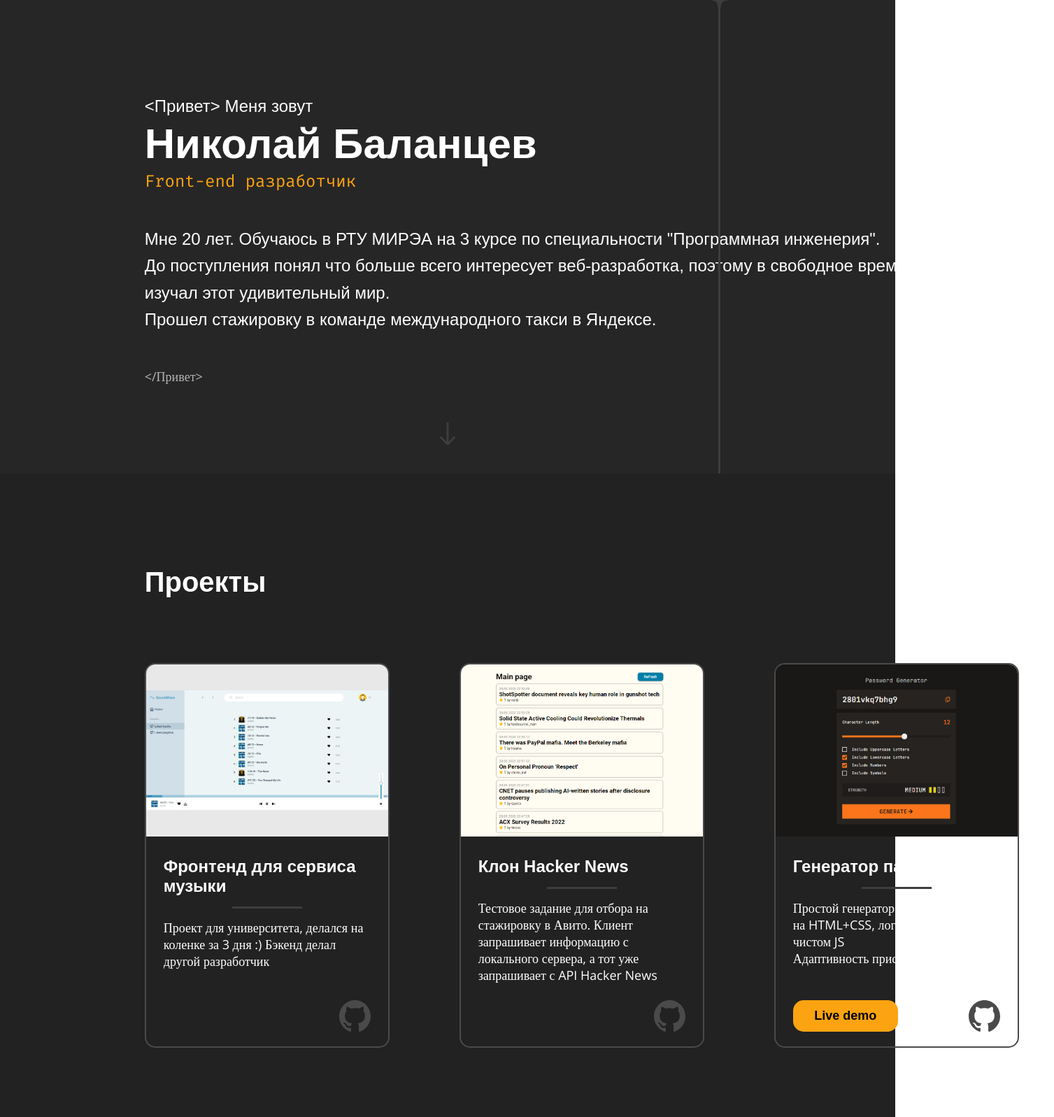
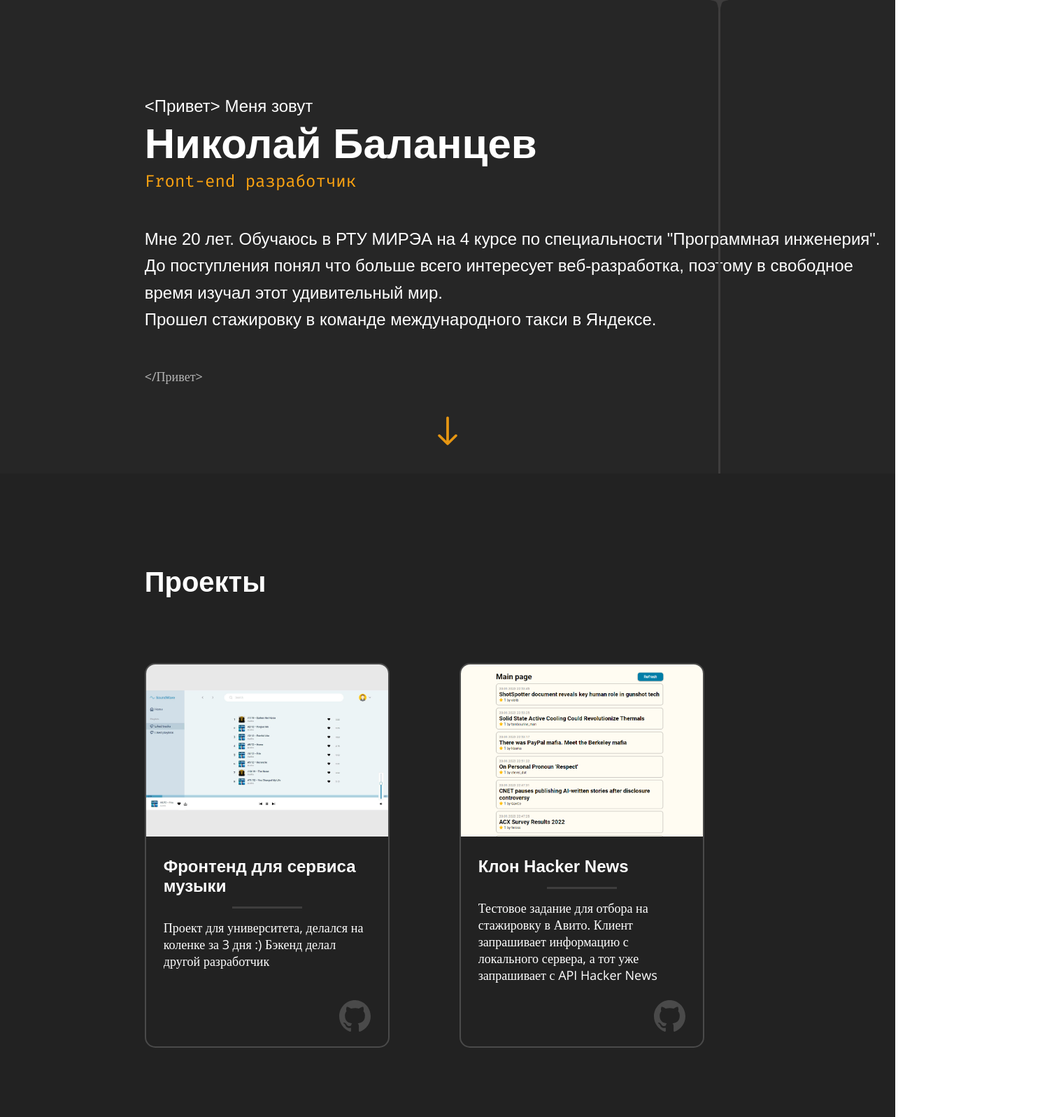
Before and after one commit to NikolaB131-org/Portfolio, a React (Vite) app: page / in a window 1280 px wide. Shown: the part 123-1720 px from the top of the page at 70% size, 1507 px wide, since content can reach past the window. Built offline with nearby package versions, Linux system fonts and the light colour scheme.

Commit message:
Refactoring

```diff
--- a/src/App.module.css
+++ b/src/App.module.css
@@ -27,13 +27,15 @@
 
 /* Arrow */
 .arrow {
+  width: 30px;
+  height: auto;
   position: fixed;
   bottom: 40px;
   left: 50vw;
   transform: translateX(-50%);
   cursor: pointer;
-  opacity: 1;
-  transition: opacity 400ms;
+  opacity: 0.9;
+  transition: opacity 0.4s linear;
 }
 
 .arrow.hidden {
@@ -49,7 +51,7 @@
 }
 
 .intro {
-  width: 1100px;
+  max-width: 1100px;
   margin: 32.59vh 0 0 16.15vw;
 }
 
@@ -67,7 +69,7 @@
   font-family: 'Fira Mono', monospace;
   font-size: 1.5rem;
   font-weight: 400;
-  color: #FCA311;
+  color: var(--accent-color);
   margin-bottom: 50px;
 }
 
@@ -100,7 +102,7 @@
 }
 
 .projects__container {
-  width: 1300px;
+  max-width: 1300px;
   display: flex;
   flex-wrap: wrap;
   gap: 100px;
--- a/src/App.tsx
+++ b/src/App.tsx
@@ -1,31 +1,32 @@
-import { useEffect } from 'react';
-import SkillsCard from './components/SkillsCard';
-import ProjectCard from './components/ProjectCard';
-import styles from './App.module.css';
-import starImg from './assets/star.png';
-import arrowImg from './assets/arrow.svg';
+import { useEffect, useRef } from 'react';
+import { SkillsCard } from './components/SkillsCard';
+import { ProjectCard } from './components/ProjectCard';
+import starPng from './assets/star.png';
+import arrowSvg from './assets/arrow.svg';
 import soundwave_frontend_screenshot from './assets/projects_screenshots/Soundwave-frontend.jpg';
 import avito_internship_project_screenshot from './assets/projects_screenshots/Avito-internship-project_1280x720.png';
 import password_generator_app_screenshot from './assets/projects_screenshots/Password-generator-app_1280x720.jpg';
 import product_preview_card_component_screenshot from './assets/projects_screenshots/Product-preview-card-component_1280x720.jpg';
+import styles from './App.module.css';
 
-function App() {
-  function onArrowClick() { // scroll animation
+export function App() {
+  const arrowRef = useRef<HTMLImageElement>(null)
+
+  const onArrowClick = () => { // scroll animation
     if (window.scrollY < window.innerHeight) {
       scrollTo({top: window.innerHeight, behavior: 'smooth'});
-    } else {
-      scrollTo({top: window.innerHeight * 2, behavior: 'smooth'});
     }
-  }
+  };
 
   useEffect(() => {
-    const arrow = document.getElementsByClassName(styles.arrow)[0] as HTMLImageElement;
+    const arrow = arrowRef.current;
+    if (arrow) {
       window.onscroll = function() {
-      if (window.scrollY % window.innerHeight > 150 ||
-          window.scrollY >= window.innerHeight * 2) {
+        if (window.scrollY >= window.innerHeight / 2) {
           arrow.classList.add(styles.hidden);
         } else {
           arrow.classList.remove(styles.hidden);
+        }
       }
     }
   }, [])
@@ -34,21 +35,28 @@ function App() {
     <>
       <div className={styles.line1}></div>
       <div className={styles.line2}></div>
-      <img className={styles.star} src={starImg} alt="star" />
-      <img className={styles.arrow} src={arrowImg} alt="Прокурутка вниз" role="button" onClick={onArrowClick} />
+      <img className={styles.star} src={starPng} alt="star" />
+      <img
+        ref={arrowRef}
+        className={styles.arrow}
+        src={arrowSvg}
+        alt="Прокурутка вниз"
+        role="button"
+        onClick={onArrowClick}
+      />
 
-      <section className={styles['intro-section']}>
-        <div className={styles.intro}>
+      <div className={styles['intro-section']}>
+        <section className={styles.intro}>
           <div className={styles['intro__greeting-start']}>&lt;Привет&gt; Меня зовут</div>
           <h1 className={styles.intro__name}>Николай Баланцев</h1>
           <h3 className={styles.intro__specialization}>Front-end разработчик</h3>
-          <p className={styles.intro__description}>Мне 20 лет. Обучаюсь в РТУ МИРЭА на 3 курсе по специальности "Программная инженерия".<br />До поступления понял что больше всего интересует веб-разработка, поэтому в свободное время изучал этот удивительный мир.<br />Прошел стажировку в команде международного такси в Яндексе.</p>
+          <p className={styles.intro__description}>Мне 20 лет. Обучаюсь в РТУ МИРЭА на 4 курсе по специальности "Программная инженерия".<br />До поступления понял что больше всего интересует веб-разработка, поэтому в свободное время изучал этот удивительный мир.<br />Прошел стажировку в команде международного такси в Яндексе.</p>
           <div className={styles['intro__greeting-end']}>&lt;/Привет&gt;</div>
+        </section>
       </div>
-      </section>
 
-      <section className={styles['projects-section']}>
-        <div className={styles.projects}>
+      <div className={styles['projects-section']}>
+        <section className={styles.projects}>
           <h2 className={styles.projects__header}>Проекты</h2>
           <div className={styles.projects__container}>
             <ProjectCard
@@ -80,11 +88,11 @@ function App() {
               Адаптивность присутствует
             </ProjectCard>
           </div>
+        </section>
       </div>
-      </section>
 
-      <section className={styles['skills-section']}>
-        <div className={styles.skills}>
+      <div className={styles['skills-section']}>
+        <section className={styles.skills}>
           <h2 className={styles.skills__header}>Навыки</h2>
           <div className={styles.skills__container}>
             <SkillsCard data={['React', 4, 'Redux', 3, 'TypeScript', 3]} />
@@ -92,10 +100,8 @@ function App() {
             <SkillsCard data={['JavaScript', 4, 'HTML', 4, 'CSS', 3]} />
           </div>
           <SkillsCard data={['Git', 3, 'Unix', 4, 'Python', 2]} />
+        </section>
       </div>
-      </section>
     </>
-  )
+  );
 }
-
-export default App;
--- a/src/components/ProjectCard/styles.module.css
+++ b/src/components/ProjectCard/ProjectCard.module.css
@@ -49,8 +49,8 @@
   height: 45px;
   border: none;
   border-radius: 15px;
-  background-color: #FCA311;
-  color: #000000;
+  background-color: var(--accent-color);
+  color: #000;
   font-size: 1.125rem;
   font-weight: 700;
   text-decoration: none;
--- a/src/components/ProjectCard/index.tsx
+++ b/src/components/ProjectCard/index.tsx
@@ -1,33 +1,35 @@
-import s from './styles.module.css';
-import githubImg from '../../assets/github.svg';
+import githubSvg from '../../assets/github.svg';
+import styles from './ProjectCard.module.css';
 
-interface props {
-  previewImg: string,
-  linkDemo?: string,
-  linkGitHub?: string,
-  header: string,
-  children: any
-}
+type Props = {
+  previewImg: string;
+  linkDemo?: string;
+  linkGitHub?: string;
+  header: string;
+  children: React.ReactNode;
+};
 
-function ProjectCard(props: props) {
-  const {previewImg, linkDemo, linkGitHub, header} = props;
-
+export function ProjectCard({ previewImg, linkDemo, linkGitHub, header, children }: Props) {
   return (
-    <div className={s.container}>
-      <img className={s['preview-image']} src={previewImg} alt="Картинка проекта" />
-      <div className={s.content}>
-        <h3 className={s.content__header}>{header}</h3>
-        <hr className={s.content__divider} />
-        <p className={s.content__description}>{props.children}</p>
-        <div className={s.content__buttons}>
-          {linkDemo && <a className={s.content__buttons__demo} href={linkDemo}
-            target="_blank" role="button">Live demo</a>}
-          {linkGitHub && <a className={s.content__buttons__github} href={linkGitHub}
-            target="_blank" role="button"><img src={githubImg} alt="Ссылка на GitHub" /></a>}
+    <div className={styles.container}>
+      <img className={styles['preview-image']} src={previewImg} alt="Картинка проекта" />
+      <div className={styles.content}>
+        <h3 className={styles.content__header}>{header}</h3>
+        <hr className={styles.content__divider} />
+        <p className={styles.content__description}>{children}</p>
+        <div className={styles.content__buttons}>
+          {linkDemo && (
+            <a className={styles.content__buttons__demo} href={linkDemo} target="_blank" role="button">
+              Live demo
+            </a>
+          )}
+          {linkGitHub && (
+            <a className={styles.content__buttons__github} href={linkGitHub} target="_blank" role="button">
+              <img src={githubSvg} alt="Ссылка на GitHub" />
+            </a>
+          )}
         </div>
       </div>
     </div>
-  )
+  );
 }
-
-export default ProjectCard;
--- a/src/components/SkillsCard/styles.module.css
+++ b/src/components/SkillsCard/SkillsCard.module.css
@@ -30,6 +30,6 @@
 }
 
 .container > li > ul > li.enabled {
-  background-color: #FCA311;
+  background-color: var(--accent-color);
   border: none;
 }
--- a/src/components/SkillsCard/index.tsx
+++ b/src/components/SkillsCard/index.tsx
@@ -1,13 +1,17 @@
-import s from './styles.module.css';
+import styles from './SkillsCard.module.css';
 
-function SkillsCard(props: {data: (string | number)[]}) {
-  const data = props.data;
+type Props = {
+  data: (string | number)[];
+};
+
+export function SkillsCard({ data }: Props) {
   const items = [];
   for (let i = 0; i < data.length; i += 2) {
     let colored = [];
     for (let j = 0; j < 5; j++) {
-      if (j < data[i + 1]) {
-        colored.push(<li key={j} className={s.enabled}></li>);
+      const enabledCircles = data[i + 1] as number;
+      if (j < enabledCircles) {
+        colored.push(<li key={j} className={styles.enabled}></li>);
       } else {
         colored.push(<li key={j}></li>)
       }
@@ -16,10 +20,8 @@ function SkillsCard(props: {data: (string | number)[]}) {
   }
 
   return (
-    <ul className={s.container}>
+    <ul className={styles.container}>
       {items}
     </ul>
   );
 }
-
-export default SkillsCard;
--- a/src/index.css
+++ b/src/globals.css
@@ -1,3 +1,7 @@
+:root {
+  --accent-color: #FCA311;
+}
+
 * {
   margin: 0;
   padding: 0;
@@ -6,5 +10,5 @@
 
 body {
   font-family: Arial, Helvetica, sans-serif;
-  color: #FFFFFF;
+  color: #FFF;
 }
--- a/src/main.tsx
+++ b/src/main.tsx
@@ -1,7 +1,7 @@
 import React from 'react';
 import ReactDOM from 'react-dom/client';
-import App from './App';
-import './index.css';
+import { App } from './App';
+import './globals.css';
 
 ReactDOM.createRoot(document.getElementById('root') as HTMLElement)
   .render(
```
Also changed, not shown: src/assets/arrow.svg. Lines whose indentation alone changed are shown as unchanged.
